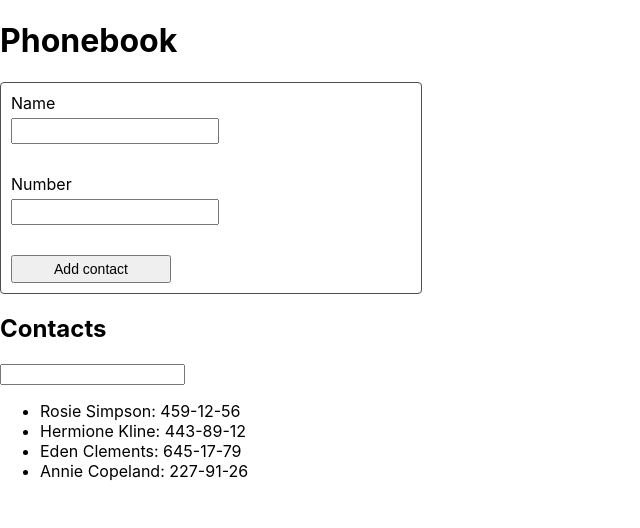
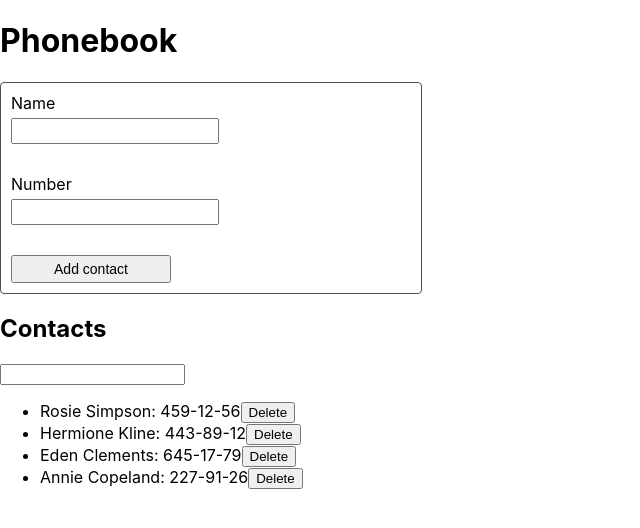
Before and after one commit to alexveryk/goit-react-hw-02-phonebook, a React (Create React App) app: page / in a window 1280 px wide. Shown: the top 528 px of the page, without its empty margins (0-640 px from the left). Built offline with nearby package versions, Linux system fonts and the light colour scheme.

Commit message:
Update ContactList.jsx

```diff
--- a/src/components/ContactLst/ContactList.jsx
+++ b/src/components/ContactLst/ContactList.jsx
@@ -1,10 +1,11 @@
-export const ContactLst = ({ visibleName }) => {
+export const ContactLst = ({ visibleName, onDelete }) => {
   return (
     <ul>
       {visibleName.map(contact => {
         return (
           <li key={contact.id}>
             {contact.name}: {contact.number}
+            <button onClick={() => onDelete(contact.id)}> Delete</button>
           </li>
         );
       })}
```
